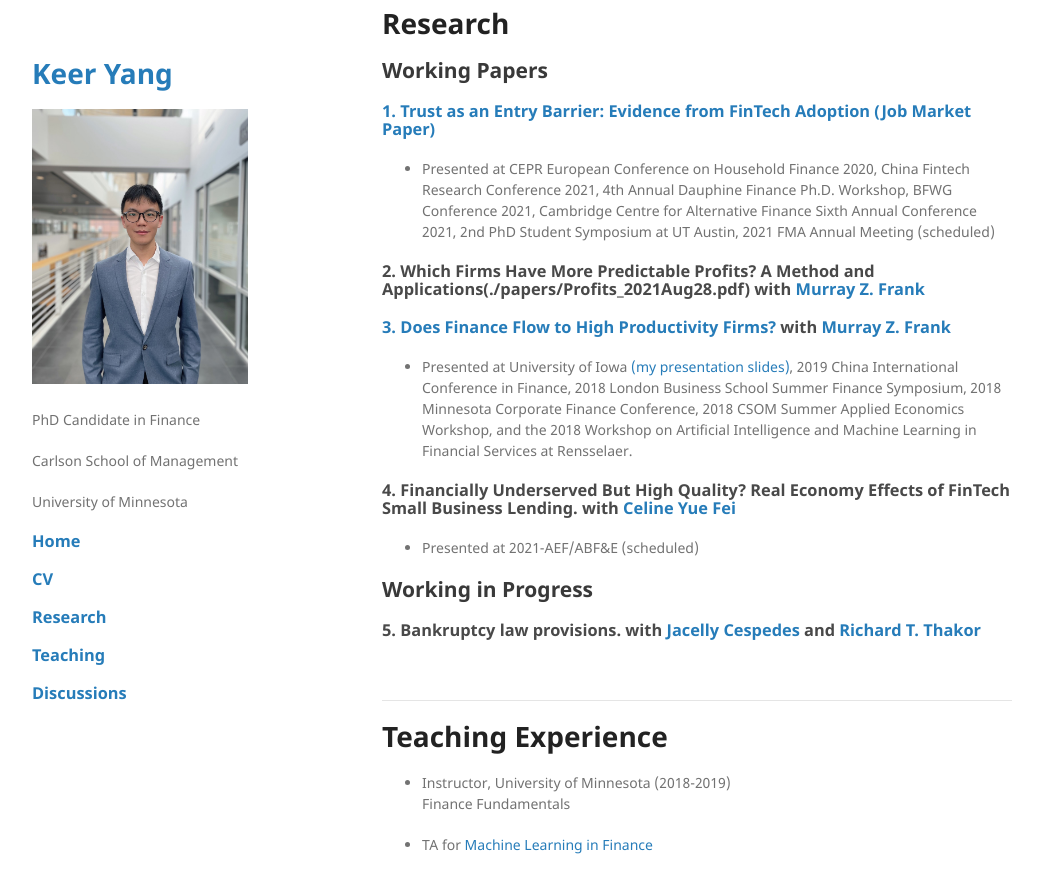
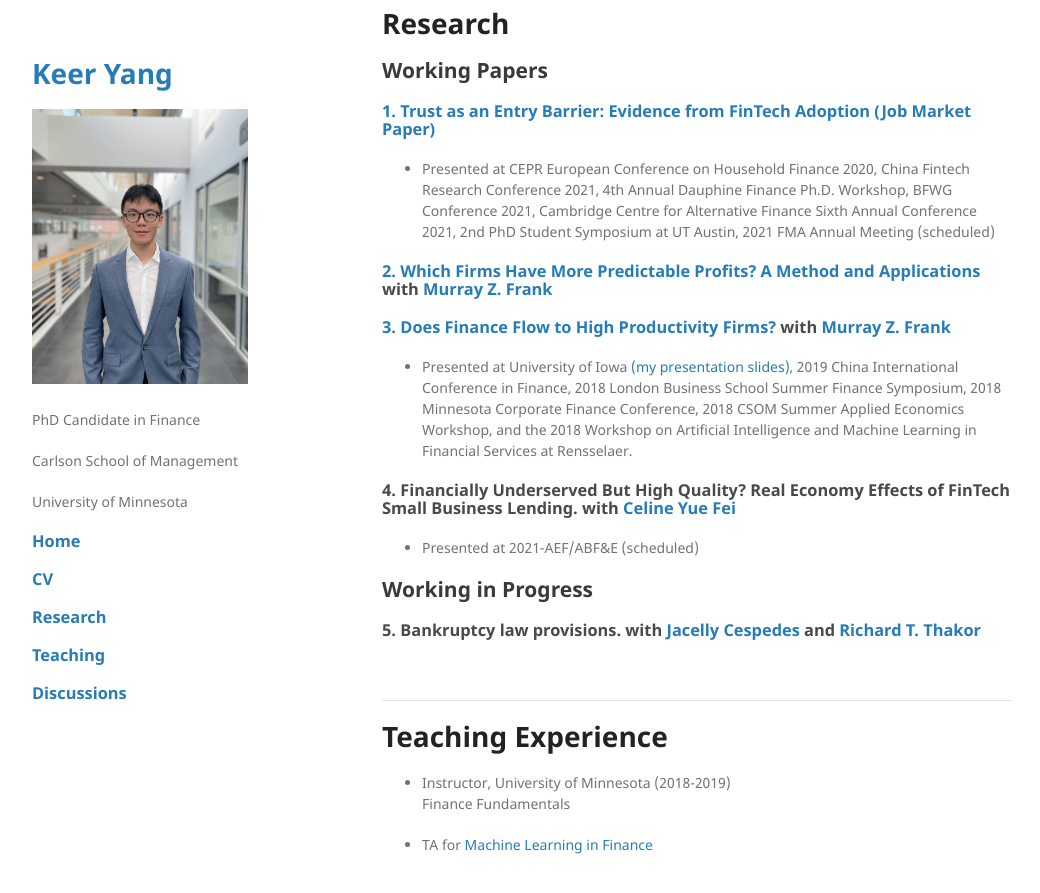
Before and after one commit to keeryang/keeryang.github.io, a Jekyll site: the page built from index.md, in a window 1280 px wide and 900 px high, scrolled down 470 px. Shown: the top 893 px of the window, without its empty margins (118-1158 px from the left). Built offline with Jekyll 4.4.1, drawn with Linux system fonts in a browser that asks for light colours; the repository's description, which GitHub fills in, is left out; our own code applies the rules of GitHub Pages for plain Markdown files.

Commit message:
Update index.md

```diff
--- a/index.md
+++ b/index.md
@@ -31,7 +31,7 @@ Email: <yang5427@umn.edu>
 ### [1. Trust as an Entry Barrier: Evidence from FinTech Adoption (Job Market Paper)](./papers/TrustFinTech_2021June.pdf)
 *   Presented at CEPR European Conference on Household Finance 2020, China Fintech Research Conference 2021, 4th Annual Dauphine Finance Ph.D. Workshop, BFWG Conference 2021, Cambridge Centre for Alternative Finance Sixth Annual Conference 2021, 2nd PhD Student Symposium at UT Austin, 2021 FMA Annual Meeting (scheduled)
 
-### 2. Which Firms Have More Predictable Profits? A Method and Applications(./papers/Profits_2021Aug28.pdf) with [Murray Z. Frank](https://mzfrank.github.io/myweb/)
+### [2. Which Firms Have More Predictable Profits? A Method and Applications](./papers/Profits_2021Aug28.pdf) with [Murray Z. Frank](https://mzfrank.github.io/myweb/)
 
 ### [3. Does Finance Flow to High Productivity Firms?](./papers/Productivity2019May07.pdf) with [Murray Z. Frank](https://mzfrank.github.io/myweb/)
 *   Presented at University of Iowa [(my presentation slides)](./papers/FrankYang2019_Iowa.pdf), 2019  China International Conference in Finance, 2018 London Business School Summer Finance Symposium, 2018 Minnesota Corporate Finance
```
